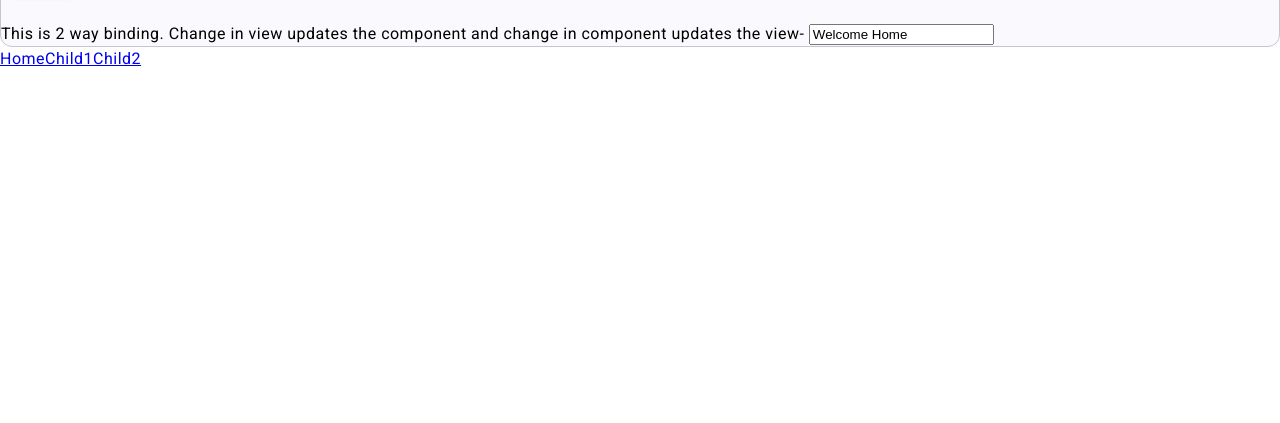
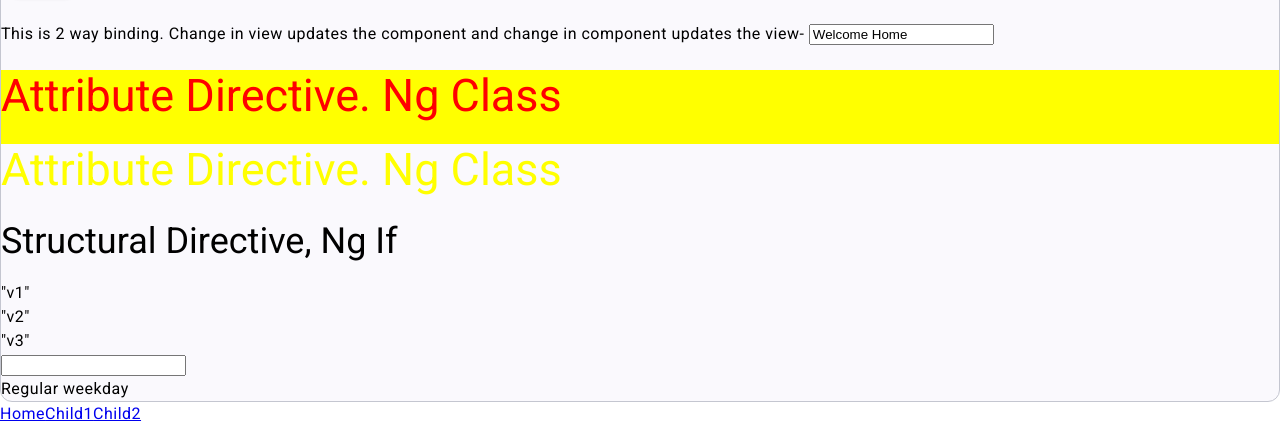
Before and after one commit to AkshitaKukreja30/AngularPOC, an Angular app: page /home in a window 1280 px wide. Shown: the part 761-1184 px from the top of the page. Before the commit the page ends 832 px from the top, so only its background shows below. Built offline with nearby package versions, Linux system fonts and the light colour scheme.

Commit message:
Lifecycle hooks, angular directives

```diff
--- a/src/app/Guards/auth.guard.ts
+++ b/src/app/Guards/auth.guard.ts
@@ -1,12 +1,12 @@
 import { ActivatedRouteSnapshot, CanActivate, CanActivateChild, CanActivateFn, CanDeactivate, GuardResult, MaybeAsync, Route, Router, RouterStateSnapshot } from '@angular/router';
 import { AuthenticationService } from '../Services/authentication.service';
-import { Injectable } from '@angular/core';
+import { Component, Injectable } from '@angular/core';
 
 @Injectable({
   providedIn: 'root',
 })
 
-export class AuthGuard implements CanActivate, CanActivateChild{
+export class AuthGuard implements CanActivate, CanActivateChild {
 
 constructor(private authService: AuthenticationService, private router: Router){ }
 
--- /dev/null
+++ b/src/app/Guards/g2.guard.ts
@@ -0,0 +1,21 @@
+import { ActivatedRouteSnapshot, CanDeactivate, GuardResult, MaybeAsync, RouterStateSnapshot } from '@angular/router';
+import { Child2Component } from '../components/child2/child2.component';
+import { Component, Injectable } from '@angular/core';
+
+@Injectable({
+  providedIn: 'root',
+})
+
+
+export class g2Guard implements CanDeactivate<Component> {
+
+  private isDirty: boolean = true;
+
+  canDeactivate(component: Component, currentRoute: ActivatedRouteSnapshot, currentState: RouterStateSnapshot, nextState: RouterStateSnapshot): boolean{
+    if (this.isDirty) {
+      return confirm('You have unsaved changes. Do you really want to leave?');
+    }
+    return true;
+  }
+
+  }
--- a/src/app/app.routes.ts
+++ b/src/app/app.routes.ts
@@ -5,17 +5,19 @@ import { Child2Component } from './components/child2/child2.component';
 import { HomeComponent } from './components/home/home.component';
 import { PageNotFoundComponent } from './components/page-not-found/page-not-found.component';
 import { AuthGuard } from './Guards/auth.guard';
+import { g2Guard } from './Guards/g2.guard';
 
 export const routes: Routes = [
 
     { path: '', redirectTo: '/home', pathMatch: 'full' },
     { path: 'children', canActivateChild: [AuthGuard],
         children: [
-            { path: 'child1', component: Child1Component},
-            { path: 'child2/:id', component: Child2Component },
+            { path: 'child1',  loadComponent: () => import('./components/child1/child1.component').then(m => m.Child1Component)},
+            { path: 'child2/:id', component: Child2Component, canDeactivate:[g2Guard] },
         ]
     },
     { path: 'home' , component: HomeComponent, canActivate: [AuthGuard]},
+    {path: 'lifecycle', loadComponent: () => import('./components/lifecyclehook/lifecyclehook.component').then(x => x.LifecyclehookComponent)},
     {path : '**', component:PageNotFoundComponent}
 ];
 
--- a/src/app/components/child2/child2.component.ts
+++ b/src/app/components/child2/child2.component.ts
@@ -10,7 +10,6 @@ import { ActivatedRoute } from '@angular/router';
   styleUrl: './child2.component.css'
 })
 export class Child2Component implements OnInit {
-
   routevalue :any;
 
   constructor(private route: ActivatedRoute ){
--- a/src/app/components/home/home.component.css
+++ b/src/app/components/home/home.component.css
@@ -0,0 +1,4 @@
+.active {
+    background-color: yellow;
+    color: red;
+  }
--- a/src/app/components/home/home.component.html
+++ b/src/app/components/home/home.component.html
@@ -23,4 +23,24 @@
     <input type = "text" [(ngModel)]="mesageFromHome">
     </div>
 
+    <br>
+    <!-- given class is applied only when enableAttributeDirectives is true and when active is applied  -->
+    <div [ngClass]="{'active':enableAttributeDirectives }"><h2>Attribute Directive. Ng Class</h2></div>
+    <div [ngStyle]="{'color': _color, 'font-size': _font}"><h2>Attribute Directive. Ng Class</h2></div>
+
+    <div *ngIf="enableAttributeDirectives"><h3>Structural Directive, Ng If</h3></div>
+
+    <div *ngFor="let item of listOfJsonObjs">{{item.value | json}}</div>
+
+    <div>
+    <input type = "text"  [(ngModel)]="inputDay">
+    <div [ngSwitch]="inputDay">
+        <div *ngSwitchCase="'Monday'">Start of the week!</div>
+        <div *ngSwitchCase="'Saturday'">Weekend!</div>
+        <div *ngSwitchCase="'Sunday'">Weekend!</div>
+        <div *ngSwitchDefault>Regular weekday</div>
+    </div>
+    </div>
+
+
 </mat-card>
--- a/src/app/components/home/home.component.ts
+++ b/src/app/components/home/home.component.ts
@@ -20,8 +20,20 @@ export class HomeComponent {
     "key2" : "secondKey",
     "key3" : "thirdKey"
   }
+
+  listOfJsonObjs = [
+    {'id':1, 'name': 'name1', 'value': 'v1'},
+    {'id':2, 'name': 'name2', 'value': 'v2'},
+    {'id':3, 'name': 'name3', 'value': 'v3'}
+  ]
+
   imageUrl: string = 'https://www.littlethings.info/wp-content/uploads/2014/04/dummy-image-green-e1398449160839.jpg';
   isDisabled: boolean = false;
+  inputDay: string = "";
+
+  enableAttributeDirectives: boolean = true;
+  _color = 'yellow';
+  _font = 34;
 
   onButtonClick() {
     console.log('Button was clicked!');
--- /dev/null
+++ b/src/app/components/lifecyclehook/lifecyclehook.component.html
@@ -0,0 +1 @@
+<p>lifecyclehook works!</p>
--- /dev/null
+++ b/src/app/components/lifecyclehook/lifecyclehook.component.ts
@@ -0,0 +1,49 @@
+import { AfterContentChecked, AfterContentInit, AfterViewChecked, AfterViewInit, Component, DoCheck, OnChanges, OnDestroy, OnInit, SimpleChanges } from '@angular/core';
+
+@Component({
+  selector: 'app-lifecyclehook',
+  standalone: true,
+  imports: [],
+  templateUrl: './lifecyclehook.component.html',
+  styleUrl: './lifecyclehook.component.css'
+})
+export class LifecyclehookComponent implements OnInit, DoCheck, OnChanges, AfterContentInit, AfterContentChecked, AfterViewInit, AfterViewChecked, OnDestroy {
+
+  constructor() {
+    console.log('Constructor called');
+  }
+
+  ngOnChanges(changes: SimpleChanges) {
+    console.log('ngOnChanges called', changes);
+  }
+
+  ngOnInit() {
+    console.log('ngOnInit called');
+  }
+
+  ngDoCheck() {
+    console.log('ngDoCheck called');
+  }
+
+  ngAfterContentInit() {
+    console.log('ngAfterContentInit called');
+  }
+
+  ngAfterContentChecked() {
+    console.log('ngAfterContentChecked called');
+  }
+
+  ngAfterViewInit() {
+    console.log('ngAfterViewInit called');
+  }
+
+  ngAfterViewChecked() {
+    console.log('ngAfterViewChecked called');
+  }
+
+  ngOnDestroy() {
+    console.log('ngOnDestroy called');
+  }
+
+
+}
```
Also changed, not shown: src/app/components/lifecyclehook/lifecyclehook.component.css (added), 2 other files (tests, documents, lock files or other folders).
